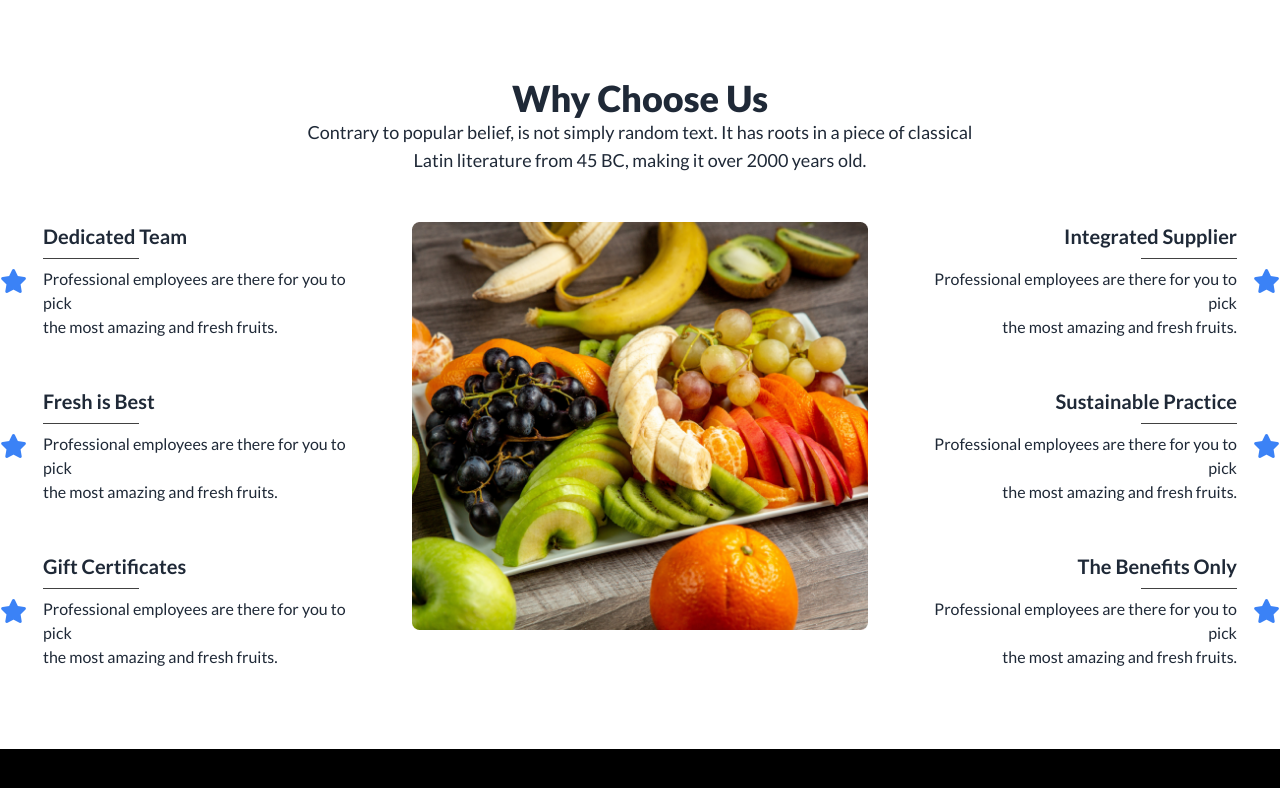
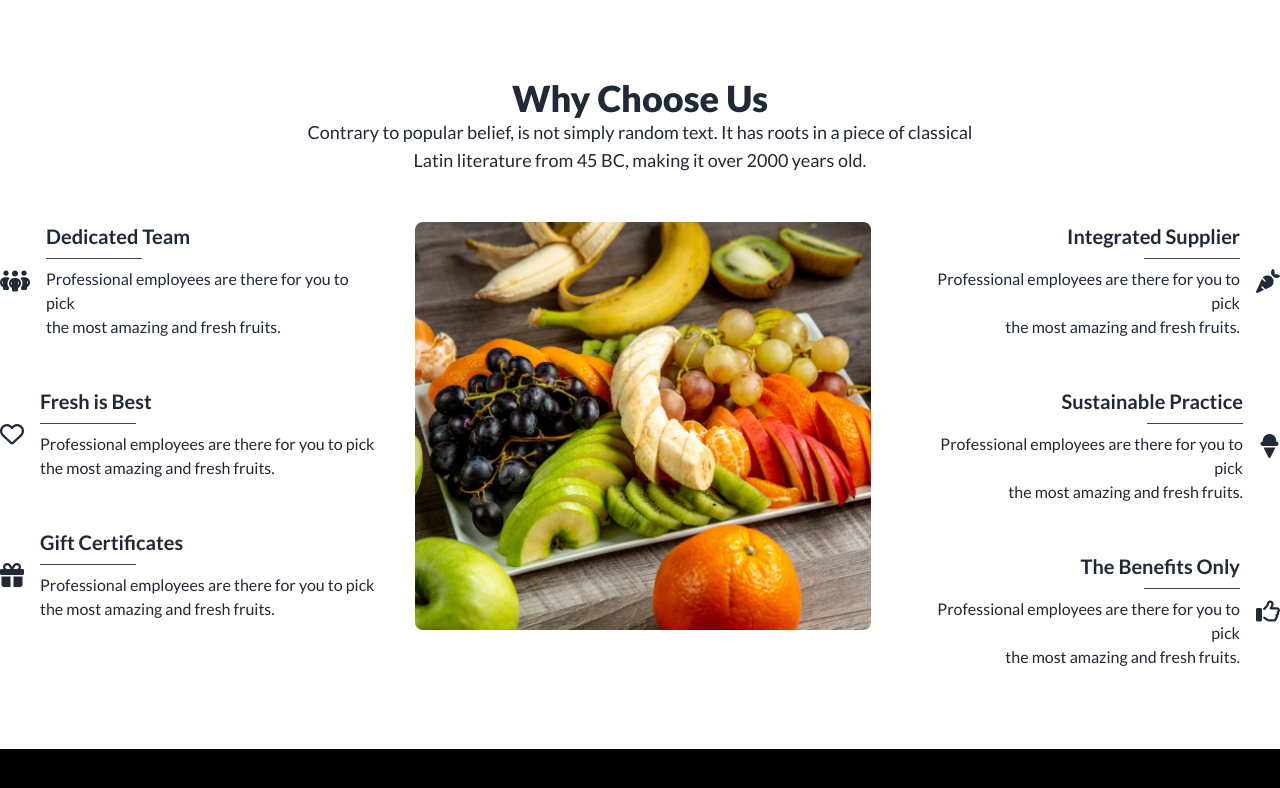
Before and after one commit to Afrid-Abdullah/Fruit-brust-website, a plain HTML site: page index.html in a window 1280 px wide. Shown: the part 3106-3894 px from the top of the page. Drawn offline with nearby package versions, Linux system fonts and the light colour scheme.

Commit message:
update content

```diff
--- a/index.html
+++ b/index.html
@@ -261,7 +261,7 @@
                     <figure><img class="mt-10" src="images/fruit6.png" alt="Shoes" /></figure>
                     <h2 class="card-body card-title mt-2 text-center">12.90$ - 18.85$</h2>
 
-                    <hr class="my-2">
+                <div class="w-60  border-t border-[#1212121a] my-2 ml-16 "></div>
                     <div class="flex justify-center">
                         <div class="card-body flex flex-col items-center justify-center text-center">
                             <!-- <h2 class="card-title">12.90$ - 18.85$</h2> -->
@@ -341,7 +341,7 @@
                     <figure><img class="mt-10" src="images/fruit6.png" alt="Shoes" /></figure>
                     <h2 class="card-body card-title mt-2 text-center">12.90$ - 18.85$</h2>
 
-                    <hr class="my-2">
+                    <div class="w-60  border-t border-[#1212121a] my-2 ml-16 "></div>
                     <div class="flex justify-center">
                         <div class="card-body flex flex-col items-center justify-center text-center">
                             <!-- <h2 class="card-title">12.90$ - 18.85$</h2> -->
@@ -430,7 +430,7 @@
                     <figure><img class="mt-10" src="images/fruit6.png" alt="Shoes" /></figure>
                     <h2 class="card-body card-title mt-2 text-center">12.90$ - 18.85$</h2>
 
-                    <hr class="my-2">
+                    <div class="w-60  border-t border-[#1212121a] my-2 ml-16 "></div>
                     <div class="flex justify-center">
                         <div class="card-body flex flex-col items-center justify-center text-center">
                             <!-- <h2 class="card-title">12.90$ - 18.85$</h2> -->
@@ -519,7 +519,7 @@
                     <figure><img class="mt-10" src="images/fruit6.png" alt="Shoes" /></figure>
                     <h2 class="card-body card-title mt-2 text-center">12.90$ - 18.85$</h2>
 
-                    <hr class="my-2">
+                    <div class="w-60  border-t border-[#1212121a] my-2 ml-16 "></div>
                     <div class="flex justify-center">
                         <div class="card-body flex flex-col items-center justify-center text-center">
                             <!-- <h2 class="card-title">12.90$ - 18.85$</h2> -->
@@ -627,15 +627,15 @@
                 <!-- Overlay -->
                 <div class="absolute inset-0 bg-black bg-opacity-50 flex flex-col items-center justify-center">
                     <!-- Title and Description -->
-                    <h1 class="text-white text-5xl font-extrabold mb-4">Meet the team section</h1>
-                    <p class="text-white text-lg mb-8 text-center">Contrary to popular belief, is not simply random
+                    <h1 class="text-white text-xl lg:text-5xl font-extrabold mb-4">Meet the team section</h1>
+                    <p class="text-white text-sm mb-8 text-center">Contrary to popular belief, is not simply random
                         text. It
                         has roots in a piece of classical <br> Latin literature from 45 BC, making it over 2000 years
                         old.
                     </p>
 
                     <!-- 4 Divs in the Same Line -->
-                    <div class="flex justify-center gap-32 text-white mt-12">
+                    <div class=" flex flex-col bg-cover lg:flex-row justify-center gap-5 lg:gap-32 text-white mt-12">
                         <!-- First Div -->
                         <div class="bg-transparent p-4  rounded-lg flex flex-col items-center justify-center">
                             <img src="images/member1.png" alt="Image 1"
@@ -699,10 +699,10 @@
         <!-- why choose us -->
 
 
-        <section class="container mx-auto my-20 ">
+        <section class="container mx-auto my-20 >
 
             <div class="flex flex-col items-center justify-center">
-                <h1 class="text-4xl font-extrabold ">Why Choose Us</h1>
+                <h1 class="text-4xl font-extrabold text-center ">Why Choose Us</h1>
 
                 <p class="text-lg text-center text-[#12121299
            ]">Contrary to popular belief, is not simply random text. It has roots in a piece of classical <br> Latin
@@ -716,8 +716,10 @@
                 <div class="flex flex-col gap-12">
                     <div class="flex items-center space-x-4">
                         <!-- Icon -->
-                        <div class="">
-                            <i class="fa-solid fa-star text-blue-500 text-2xl"></i>
+                        <div class="text-2xl">
+                            <i class="fa-solid fa-people-group"></i>
+
+
                         </div>
 
                         <!-- Title, Line, and Description -->
@@ -731,8 +733,9 @@
 
                     <div class="flex items-center space-x-4">
                         <!-- Icon -->
-                        <div class="">
-                            <i class="fa-solid fa-star text-blue-500 text-2xl"></i>
+                        <div class="text-2xl">
+                            <i class="fa-regular fa-heart"></i>
+
                         </div>
 
                         <!-- Title, Line, and Description -->
@@ -746,8 +749,9 @@
 
                     <div class="flex items-center space-x-4">
                         <!-- Icon -->
-                        <div class="">
-                            <i class="fa-solid fa-star text-blue-500 text-2xl"></i>
+                        <div class="text-2xl">
+                            <i class="fa-solid fa-gift"></i>
+
                         </div>
 
                         <!-- Title, Line, and Description -->
@@ -781,8 +785,9 @@
                             <p>Professional employees are there for you to pick <br> the most amazing and fresh fruits.
                             </p>
                         </div>
-                        <div class="">
-                            <i class="fa-solid fa-star text-blue-500 text-2xl"></i>
+                        <div class="text-2xl">
+                            <i class="fa-solid fa-carrot"></i>
+
                         </div>
                     </div>
 
@@ -797,8 +802,9 @@
                             <p>Professional employees are there for you to pick <br> the most amazing and fresh fruits.
                             </p>
                         </div>
-                        <div class="">
-                            <i class="fa-solid fa-star text-blue-500 text-2xl"></i>
+                        <div class="text-2xl">
+                            <i class="fa-solid fa-ice-cream"></i>
+
                         </div>
                     </div>
 
@@ -814,8 +820,8 @@
                             </p>
                         </div>
 
-                        <div class="">
-                            <i class="fa-solid fa-star text-blue-500 text-2xl"></i>
+                        <div class="text-2xl">
+                            <i class="fa-regular fa-thumbs-up"></i>
                         </div>
 
                     </div>
@@ -833,7 +839,7 @@
     </main>
 
 
-    <footer class="bg-black text-white py-36 flex flex-col justify-center items-center">
+    <footer class="bg-black text-white py-36 flex flex-col justify-center items-center ">
         <div class="flex items-center justify-center">
 
             <div class="mr-4">
```
